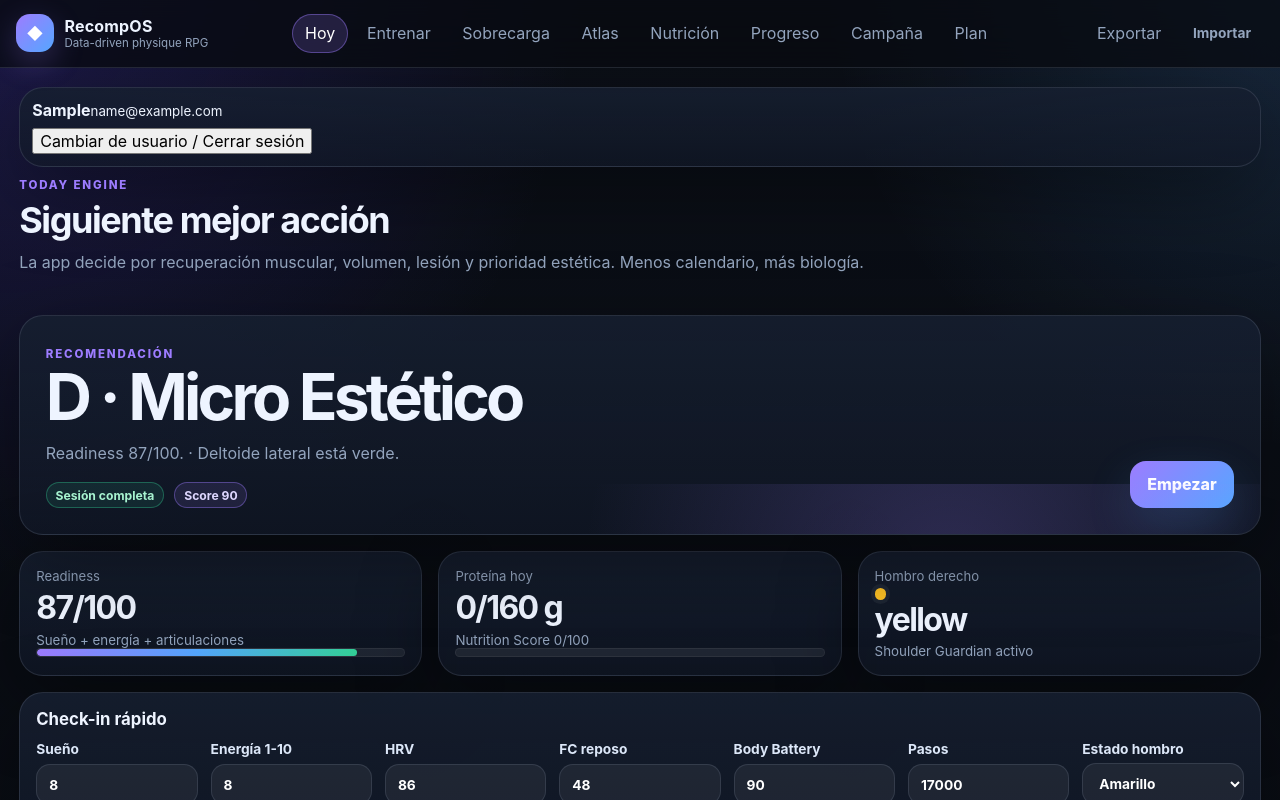
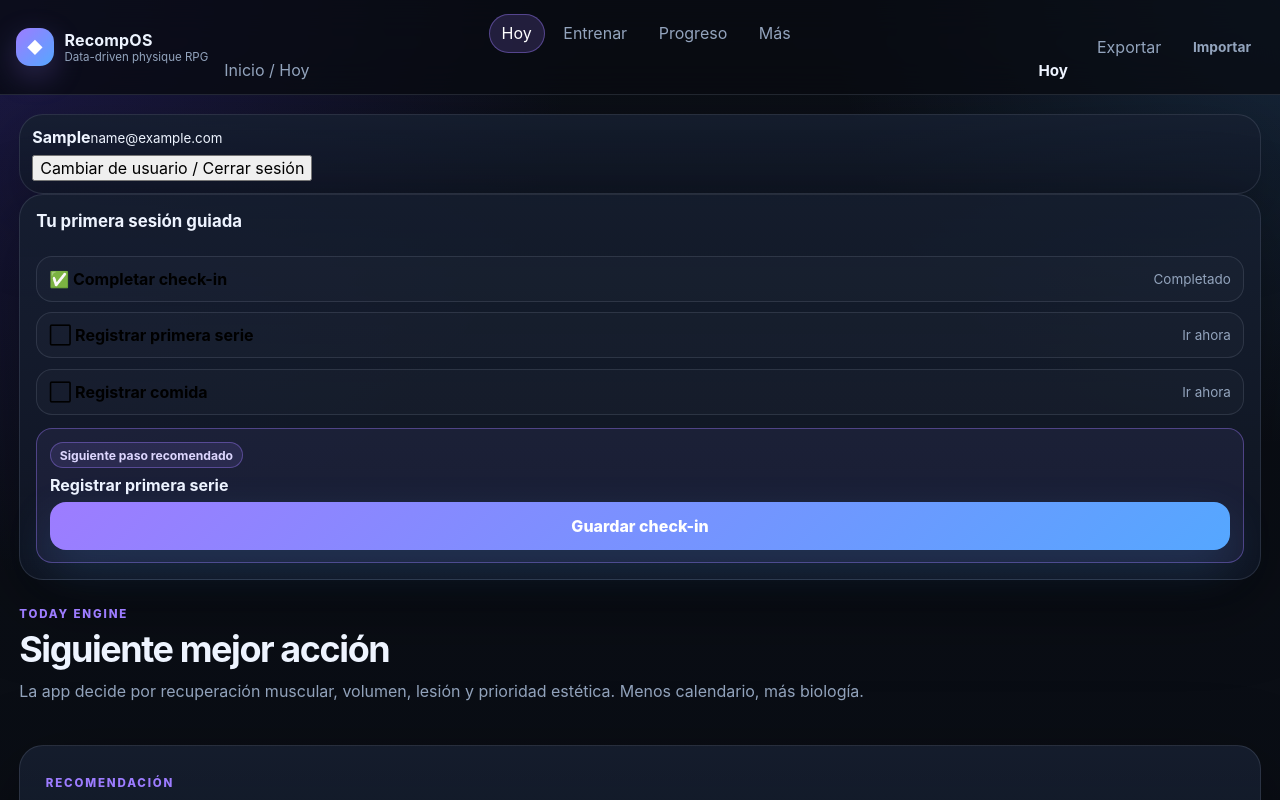
Before and after one commit to dacarpena/recompOS, a React (Vite) app: page / in a window 1280 px wide. Both pictures are taken after typing "Sample", "name@example.com", "Sample123" into the empty fields and a click on the button "Crear cuenta". Shown: the top 800 px of the page. Built offline with nearby package versions, Linux system fonts and the light colour scheme.

Commit message:
Reorganiza navegación y agrega guía de primera sesión

```diff
--- a/src/App.tsx
+++ b/src/App.tsx
@@ -14,10 +14,25 @@ import { Auth } from './components/Auth';
 
 type Tab = 'today' | 'train' | 'overload' | 'atlas' | 'nutrition' | 'progress' | 'campaign' | 'plan';
 
+const PRIMARY_TABS: Tab[] = ['today', 'train', 'progress'];
+const SECONDARY_TABS: Tab[] = ['nutrition', 'atlas', 'overload', 'campaign', 'plan'];
+
+const TAB_META: Record<Tab, { label: string; cta: string }> = {
+  today: { label: 'Hoy', cta: 'Guardar check-in' },
+  train: { label: 'Entrenar', cta: 'Continuar entrenamiento' },
+  progress: { label: 'Progreso', cta: 'Registrar progreso' },
+  nutrition: { label: 'Nutrición', cta: 'Registrar comida' },
+  atlas: { label: 'Atlas', cta: 'Explorar atlas' },
+  overload: { label: 'Sobrecarga', cta: 'Aplicar recomendación' },
+  campaign: { label: 'Campaña', cta: 'Ver misiones' },
+  plan: { label: 'Plan', cta: 'Revisar plan' }
+};
+
 export default function App() {
   const [user, setUser] = useState<User | null>(() => getCurrentUser());
   const [data, setData] = useState<AppData | null>(null);
   const [tab, setTab] = useState<Tab>('today');
+  const [moreOpen, setMoreOpen] = useState(false);
   const [initialWorkout, setInitialWorkout] = useState<SessionType>('A_PUSH');
 
   useEffect(() => {
@@ -39,11 +54,29 @@ export default function App() {
     return !localStorage.getItem(keyForUser(user.id));
   }, [user]);
 
+  const onboardingChecklist = useMemo(() => {
+    if (!data) return [];
+    return [
+      { id: 'checkin', label: 'Completar check-in', done: data.checkins.length > 0, tab: 'today' as Tab },
+      { id: 'series', label: 'Registrar primera serie', done: data.sessions.some((s) => s.sets.length > 0), tab: 'train' as Tab },
+      { id: 'meal', label: 'Registrar comida', done: data.meals.length > 0, tab: 'nutrition' as Tab }
+    ];
+  }, [data]);
+
+  const firstSession = onboardingChecklist.some((item) => !item.done);
+  const nextStep = onboardingChecklist.find((item) => !item.done);
+  const activeMeta = TAB_META[tab];
+
+  function goToTab(next: Tab) {
+    setTab(next);
+    setMoreOpen(false);
+  }
+
   function handleSaveCheckin(checkin: DailyCheckin) { setData((d) => (d ? upsertCheckin(d, checkin) : d)); }
-  function handleSaveSession(session: WorkoutSession) { setData((d) => (d ? addSession(d, session) : d)); setTab('atlas'); }
+  function handleSaveSession(session: WorkoutSession) { setData((d) => (d ? addSession(d, session) : d)); goToTab('atlas'); }
   function handleAddMeal(meal: MealLog) { setData((d) => (d ? addMeal(d, meal) : d)); }
   function handleAddMetric(metric: BodyMetric) { setData((d) => (d ? addMetric(d, metric) : d)); }
-  function startSession(type: string) { setInitialWorkout(type as SessionType); setTab('train'); }
+  function startSession(type: string) { setInitialWorkout(type as SessionType); goToTab('train'); }
 
   async function importFile(file?: File) {
     if (!file || !user) return;
@@ -84,20 +117,31 @@ export default function App() {
   return (
     <div className="appShell">
       <header className="appHeader">
-        <div className="brand" onClick={() => setTab('today')}>
+        <div className="brand" onClick={() => goToTab('today')}>
           <span className="logo">◆</span>
           <div><strong>RecompOS</strong><small>Data-driven physique RPG</small></div>
         </div>
-        <nav className="topNav">
-          <button className={tab === 'today' ? 'active' : ''} onClick={() => setTab('today')}>Hoy</button>
-          <button className={tab === 'train' ? 'active' : ''} onClick={() => setTab('train')}>Entrenar</button>
-          <button className={tab === 'overload' ? 'active' : ''} onClick={() => setTab('overload')}>Sobrecarga</button>
-          <button className={tab === 'atlas' ? 'active' : ''} onClick={() => setTab('atlas')}>Atlas</button>
-          <button className={tab === 'nutrition' ? 'active' : ''} onClick={() => setTab('nutrition')}>Nutrición</button>
-          <button className={tab === 'progress' ? 'active' : ''} onClick={() => setTab('progress')}>Progreso</button>
-          <button className={tab === 'campaign' ? 'active' : ''} onClick={() => setTab('campaign')}>Campaña</button>
-          <button className={tab === 'plan' ? 'active' : ''} onClick={() => setTab('plan')}>Plan</button>
-        </nav>
+        <div className="navStack">
+          <nav className="topNav" aria-label="Navegación principal">
+            {PRIMARY_TABS.map((primaryTab) => (
+              <button key={primaryTab} className={tab === primaryTab ? 'active' : ''} onClick={() => goToTab(primaryTab)}>{TAB_META[primaryTab].label}</button>
+            ))}
+            <div className="moreMenu">
+              <button className={SECONDARY_TABS.includes(tab) ? 'active' : ''} onClick={() => setMoreOpen((open) => !open)}>Más</button>
+              {moreOpen && (
+                <div className="moreDropdown">
+                  {SECONDARY_TABS.map((secondaryTab) => (
+                    <button key={secondaryTab} className={tab === secondaryTab ? 'active' : ''} onClick={() => goToTab(secondaryTab)}>{TAB_META[secondaryTab].label}</button>
+                  ))}
+                </div>
+              )}
+            </div>
+          </nav>
+          <div className="contextLine">
+            <span className="muted">Inicio / {SECONDARY_TABS.includes(tab) ? 'Más / ' : ''}{activeMeta.label}</span>
+            <strong>{activeMeta.label}</strong>
+          </div>
+        </div>
         <div className="headerActions">
           <button onClick={() => exportData(user.id, data)}>Exportar</button>
           <label className="importButton">Importar<input type="file" accept="application/json" onChange={(e) => importFile(e.target.files?.[0])} /></label>
@@ -112,6 +156,28 @@ export default function App() {
           canImportLegacy={canImportLegacy}
           onImportLegacy={handleImportLegacy}
         />
+        <section className="card guidePanel">
+          {firstSession ? (
+            <>
+              <h3>Tu primera sesión guiada</h3>
+              <div className="list">
+                {onboardingChecklist.map((item) => (
+                  <button key={item.id} className="listItem checklistItem" onClick={() => goToTab(item.tab)}>
+                    <strong>{item.done ? '✅' : '⬜'} {item.label}</strong>
+                    <span>{item.done ? 'Completado' : 'Ir ahora'}</span>
+                  </button>
+                ))}
+              </div>
+            </>
+          ) : (
+            <p>Checklist inicial completado. Mantén consistencia y sigue el siguiente paso recomendado.</p>
+          )}
+          <div className="nextStepBanner">
+            <span className="pill pill-purple">Siguiente paso recomendado</span>
+            <strong>{nextStep ? nextStep.label : 'Explorar Progreso para revisar avances'}</strong>
+            <button className="primaryButton" onClick={() => goToTab(nextStep ? nextStep.tab : 'progress')}>{activeMeta.cta}</button>
+          </div>
+        </section>
         {tab === 'today' && <Today data={data} onSaveCheckin={handleSaveCheckin} onStartSession={startSession} />}
         {tab === 'train' && <Workout data={data} initialType={initialWorkout} onSaveSession={handleSaveSession} />}
         {tab === 'overload' && <Overload data={data} />}
--- a/src/styles.css
+++ b/src/styles.css
@@ -163,3 +163,15 @@ input:focus, select:focus, textarea:focus { border-color: rgba(157,124,255,.65);
 .ruleItem span { color: #dbeafe; line-height: 1.45; }
 .overloadMuscleItem small { display: block; color: #cbd5e1; margin-top: .3rem; line-height: 1.35; }
 @media (max-width: 640px) { .overloadNumbers { grid-template-columns: repeat(2, minmax(0,1fr)); } }
+.navStack { display: grid; gap: .45rem; }
+.moreMenu { position: relative; }
+.moreDropdown { position: absolute; top: calc(100% + .35rem); right: 0; display: grid; min-width: 180px; padding: .45rem; gap: .3rem; border-radius: 14px; border: 1px solid var(--line); background: rgba(8,11,17,.96); box-shadow: var(--shadow); }
+.moreDropdown button { text-align: left; }
+.contextLine { display: flex; align-items: center; justify-content: space-between; gap: .75rem; }
+.contextLine strong { font-size: .95rem; }
+.guidePanel { display: grid; gap: .85rem; margin-bottom: 1rem; }
+.checklistItem { width: 100%; background: rgba(255,255,255,.02); border: 1px solid var(--line); }
+.nextStepBanner { display: grid; gap: .45rem; padding: .8rem; border-radius: 16px; border: 1px solid rgba(157,124,255,.4); background: rgba(157,124,255,.08); }
+@media (max-width: 980px) {
+  .contextLine { flex-direction: column; align-items: flex-start; }
+}
```
